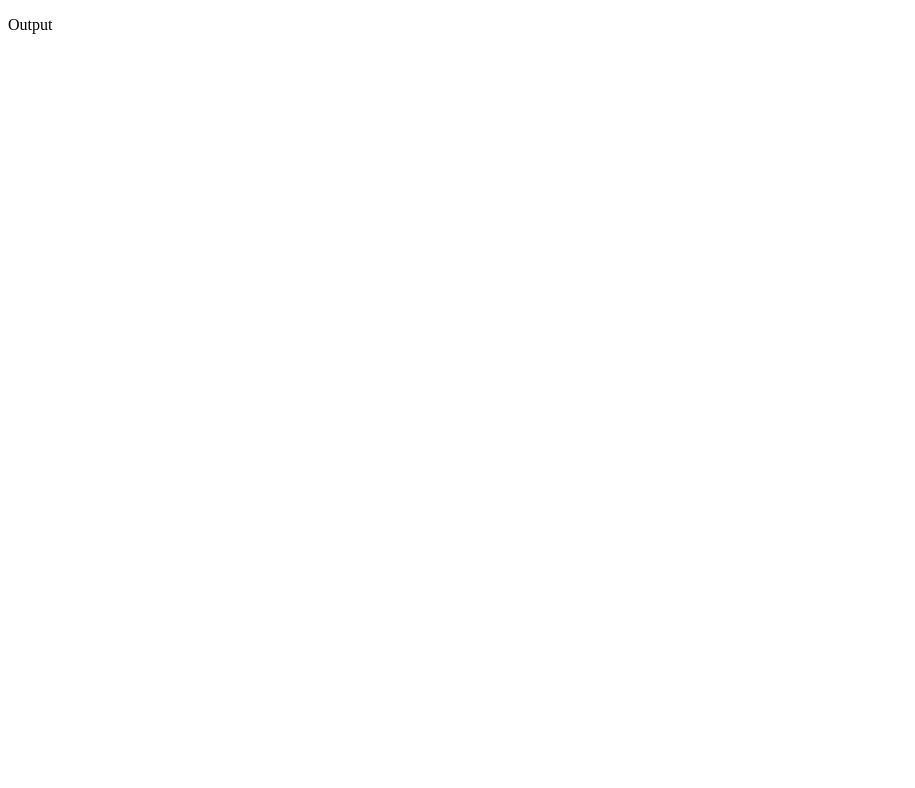
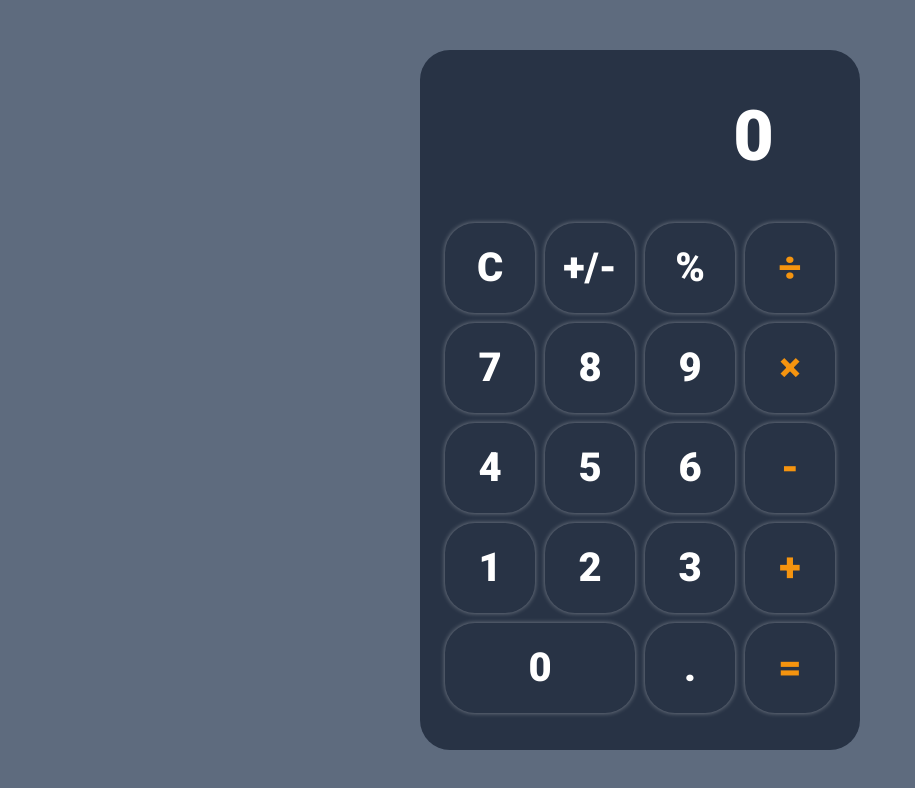
Before and after one commit to jaws-1684/calculator, a plain HTML site: page index.html in a window 1280 px wide. Shown: the whole page, without its empty margins (0-915 px from the left). Drawn offline with Linux system fonts and the light colour scheme.

Commit message:
project template

```diff
--- a/index.html
+++ b/index.html
@@ -5,17 +5,21 @@
     <meta name="viewport" content="width=device-width, initial-scale=1.0">
     <title>Calculator</title>
     <link href="https://fonts.googleapis.com/icon?family=Material+Icons" rel="stylesheet">
-    <!-- <link rel="stylesheet" href="">
-    <script defer src="" -->
+    <link rel="stylesheet" href="styles.css">
+    <script defer src="main.js"></script>
 </head>
+
 <body>
-    <div class="container">
-        <div class="box">
-            <div class="result">
-                <p>Output</p>
+    <div class="screen">
+
+        <div class="container">
+
+            <div class="box">
+                <div class="result">0</div>
                 <i class="material-icons">&#xe14a;</i>
+
             </div>
-        <div class="buttons"></div>
+            <div class="buttons"></div>
         </div>
     </div>
 </body>
--- a/main.js
+++ b/main.js
@@ -1,6 +1,6 @@
 const buttons = document.querySelector('.buttons');
 const arr = ['C', '+/-', '%', '÷', "7", '8', '9', '×', '4', '5', '6', '-', '1', '2', '3', '+', '0', '.', '=']
-for (let i=0; i <= 19; i++) {
+for (let i=0; i < 19; i++) {
     const btn = document.createElement('div');
         btn.textContent = arr[i];
         btn.setAttribute('class', 'btn');
--- /dev/null
+++ b/styles.css
@@ -0,0 +1,103 @@
+@import url('https://fonts.googleapis.com/css2?family=Poppins:ital,wght@0,100;0,200;0,300;0,400;0,500;0,600;0,700;0,800;0,900;1,100;1,200;1,300;1,400;1,500;1,600;1,700;1,800;1,900&family=Press+Start+2P&family=Roboto:ital,wght@0,100;0,300;0,400;0,500;0,700;0,900;1,100;1,300;1,400;1,500;1,700;1,900&display=swap');
+
+* {
+    box-sizing: border-box;
+    padding: 0%;
+    margin: 0%;
+}
+
+body {
+    font-family: 'Roboto', sans-serif;
+    font-size: 40px;
+    font-weight: 900;
+    line-height: 1.5;
+    background: #5e6b7e;
+}
+
+.screen {
+    max-width: 1600px;
+    height: 100vh;
+    display: flex;
+    align-items: center;
+    justify-content: center;
+    margin: 0 auto;
+
+}
+
+.container {
+    height: 700px;
+    width: 440px;
+    background-color: #283345;
+    display: flex;
+    flex-direction: column;
+    justify-content: space-evenly;
+    align-items: center;
+    border-radius: 30px;
+
+
+}
+
+.box {
+    display: flex;
+    flex-direction: row;
+    justify-content: flex-end;
+    align-items: center;
+    width: 390px;
+    height: 100px;
+    color: white;
+
+}
+
+.result {
+    margin-left: 10px;
+    font-size: 70px;
+}
+
+.material-icons {
+   margin-right: 10px;
+   padding-left: 20px;
+   font-size: 40px;
+}
+
+.material-icons:hover{
+   color: #ff0000;
+}
+
+.buttons {
+    display: flex;
+    flex-direction: row;
+    justify-content: center;
+    align-content: center;
+    flex-wrap: wrap;
+    gap: 10px;
+    width: 390px;
+
+
+}
+
+.btn {
+    height: 90px;
+    width: 90px;
+
+    border-radius: 30px;
+    display: flex;
+    flex-direction: row;
+    justify-content: center;
+    align-items: center;
+    color: white;
+    box-shadow: 0 0 5px rgba(255, 255, 255, 0.4);
+}
+
+.btn:hover {
+    background: radial-gradient(circle, #aca8a6, #666565);
+}
+
+
+.btn:nth-of-type(17) {
+    align-self: stretch;
+    flex-grow: 1;
+  }
+
+.btn:nth-of-type(4), .btn:nth-of-type(8), .btn:nth-of-type(12), .btn:nth-of-type(16), .btn:nth-of-type(19){
+    color: #f5940f;
+  }
```
